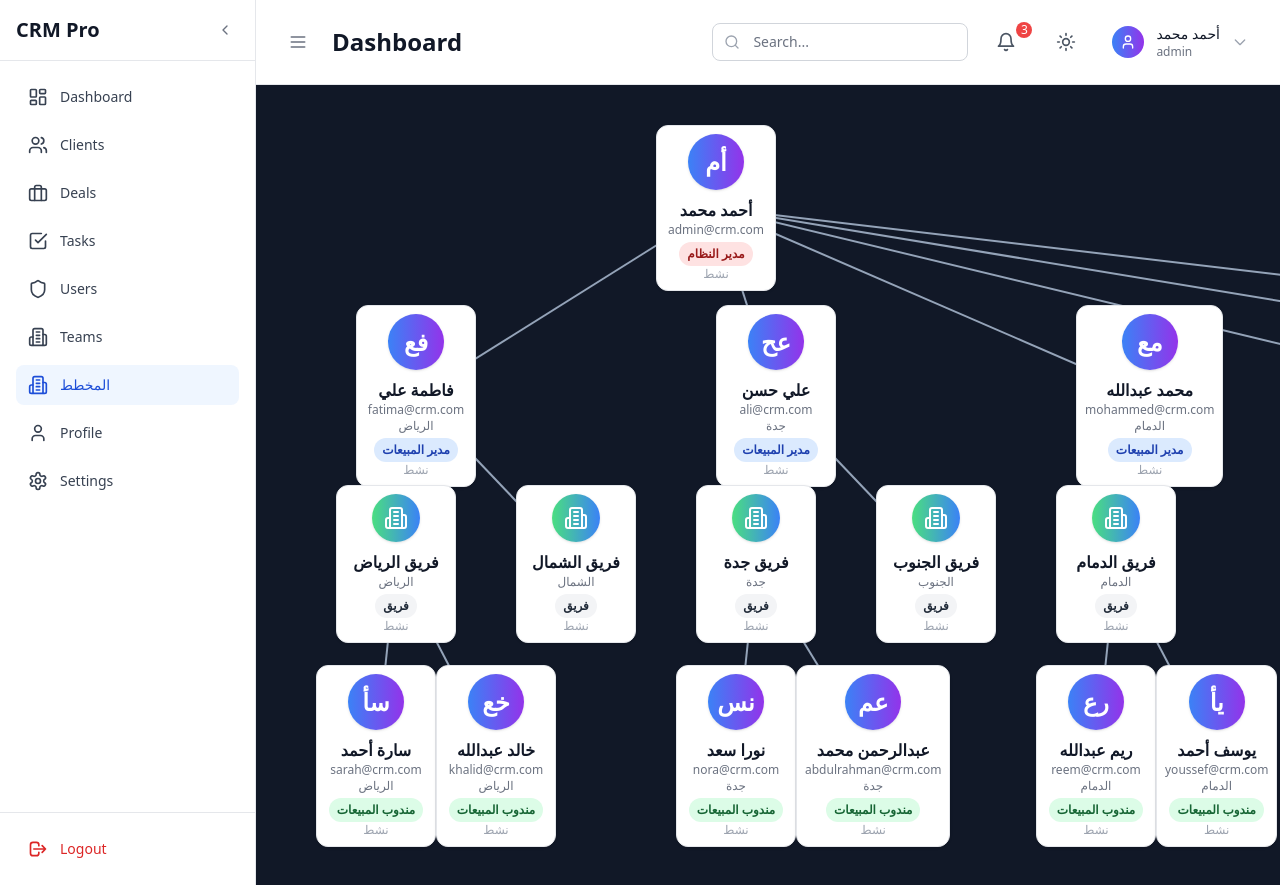
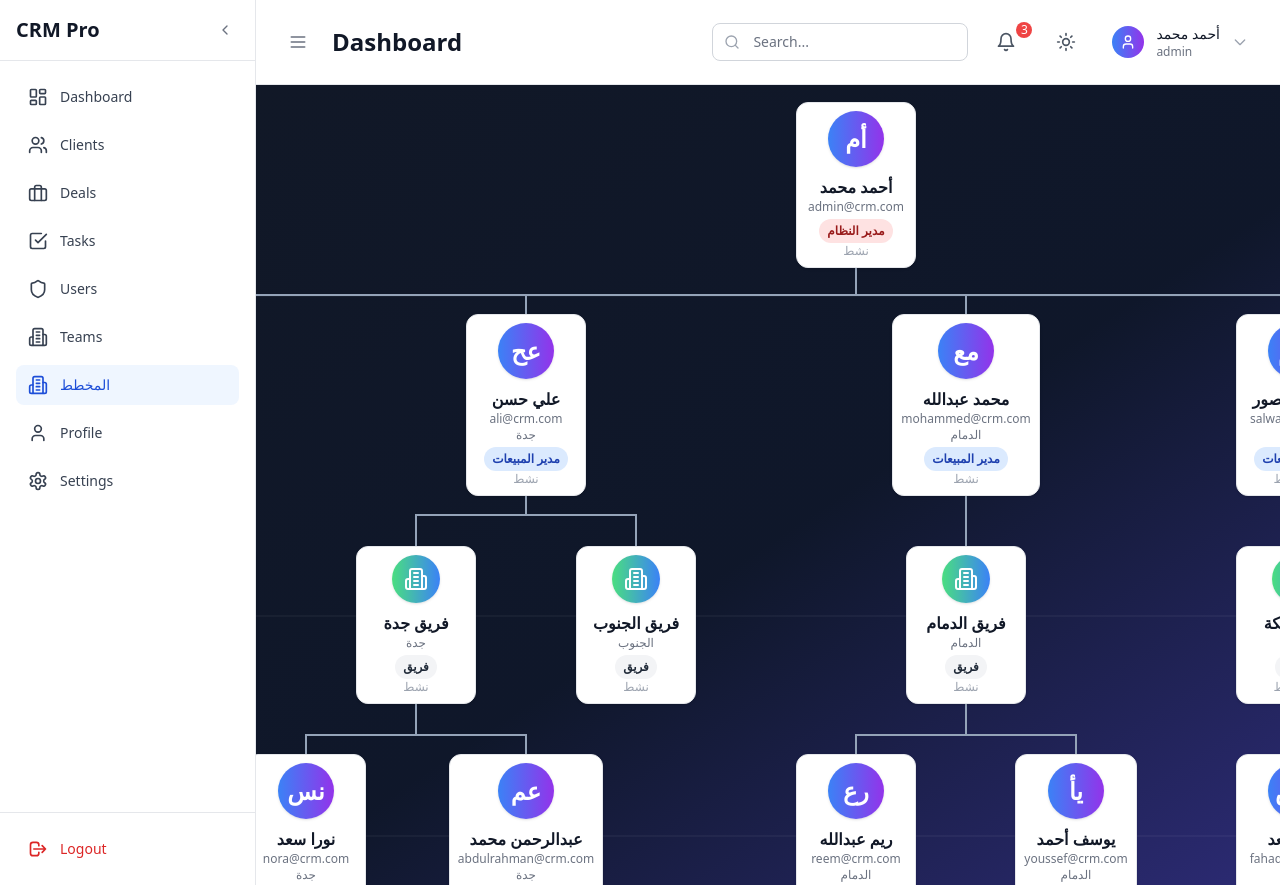
Before and after one commit to isamch/IC-CRM-Pro, a React (Vite) app: page /organization-chart in a window 1280 px wide. Built offline with nearby package versions, Linux system fonts and the light colour scheme; sample sign-in values are in the browser's storage.

Commit message:
best plan res

```diff
--- a/src/pages/OrganizationChart.tsx
+++ b/src/pages/OrganizationChart.tsx
@@ -93,28 +93,92 @@ function buildHierarchy() {
   return { admin: admin && admin.id ? { ...admin, type: 'admin' } : null, managers: managersWithTeams };
 }
 
-// توزيع تلقائي منظم (صفوف)
-function getInitialPositions(hierarchy: any) {
+// إعداد متغيرات الأبعاد والمسافات
+const CARD_WIDTH = 160;
+const CARD_HEIGHT = 120;
+const H_GAP = 60; // المسافة الأفقية بين البطاقات
+const V_GAP = 100; // المسافة العمودية بين الصفوف
+const CHART_WIDTH = 1200; // عرض المخطط الكلي
+
+// توزيع هرمي حقيقي: كل مدير مع فرقه ومندوبيه في عمود مستقل
+function getHierarchicalPositions(hierarchy: any) {
   const positions: NodePosition[] = [];
-  const rowHeight = 180;
-  const colWidth = 180;
-  // المدير في الأعلى
-  positions.push({ id: hierarchy.admin.id!, top: 0, left: 600 });
-  // المدراء
+  const CARD_WIDTH = 160;
+  const CARD_HEIGHT = 120;
+  const H_GAP = 60;
+  const V_GAP = 100;
+  const ROOT_TOP = 40;
+  const CHART_WIDTH = 1200;
+
+  // حساب عرض subtree لكل مدير
+  function getSubtreeWidth(manager: any) {
+    // أوسع صف: الفرق أو أكبر عدد من المندوبين في فريق
+    const teamsCount = manager.teams.length;
+    let maxReps = 0;
+    manager.teams.forEach((team: any) => {
+      if (team.reps.length > maxReps) maxReps = team.reps.length;
+    });
+    const teamRowWidth = teamsCount * CARD_WIDTH + (teamsCount - 1) * H_GAP;
+    const repsRowWidth = maxReps * CARD_WIDTH + (maxReps - 1) * H_GAP;
+    return Math.max(CARD_WIDTH, teamRowWidth, repsRowWidth);
+  }
+
+  // توزيع المدراء أفقيًا في منتصف المخطط
   const managers = hierarchy.managers;
-  const managerRow = 1;
-  managers.forEach((manager: any, i: number) => {
-    positions.push({ id: manager.id, top: managerRow * rowHeight, left: 200 + i * colWidth * 2 });
+  const subtreeWidths = managers.map(getSubtreeWidth);
+  const totalWidth = subtreeWidths.reduce((a: number, b: number) => a + b, 0) + (managers.length - 1) * H_GAP;
+  let x = (CHART_WIDTH - totalWidth) / 2;
+
+  // مدير النظام في الأعلى
+  if (hierarchy.admin) {
+    positions.push({
+      id: `admin-${hierarchy.admin.id}`,
+      top: ROOT_TOP,
+      left: (CHART_WIDTH - CARD_WIDTH) / 2,
+    });
+  }
+
+  // لكل مدير: ضع بطاقته، ثم فرقه تحته، ثم مندوبيه تحت كل فريق
+  managers.forEach((manager: any, mIdx: number) => {
+    const subtreeWidth = subtreeWidths[mIdx];
+    // مدير
+    const managerLeft = x + (subtreeWidth - CARD_WIDTH) / 2;
+    const managerTop = ROOT_TOP + CARD_HEIGHT + V_GAP;
+    positions.push({
+      id: `manager-${manager.id}`,
+      top: managerTop,
+      left: managerLeft,
+    });
     // الفرق
-    const teamRow = 2;
-    manager.teams.forEach((team: any, j: number) => {
-      positions.push({ id: team.id, top: teamRow * rowHeight, left: 120 + i * colWidth * 2 + j * colWidth });
-      // المندوبين
-      const repRow = 3;
-      team.reps.forEach((rep: any, k: number) => {
-        positions.push({ id: rep.id, top: repRow * rowHeight, left: 100 + i * colWidth * 2 + j * colWidth + k * 120 });
+    const teams = manager.teams;
+    const teamsCount = teams.length;
+    const teamsRowWidth = teamsCount * CARD_WIDTH + (teamsCount - 1) * H_GAP;
+    let teamX = x + (subtreeWidth - teamsRowWidth) / 2;
+    const teamTop = managerTop + CARD_HEIGHT + V_GAP;
+    teams.forEach((team: any, tIdx: number) => {
+      positions.push({
+        id: `team-${team.id}`,
+        top: teamTop,
+        left: teamX + tIdx * (CARD_WIDTH + H_GAP),
       });
     });
+    // مندوبي كل فريق
+    teams.forEach((team: any, tIdx: number) => {
+      const reps = team.reps;
+      const repsCount = reps.length;
+      if (repsCount === 0) return;
+      const repsRowWidth = repsCount * CARD_WIDTH + (repsCount - 1) * H_GAP;
+      const repsX = teamX + tIdx * (CARD_WIDTH + H_GAP) + (CARD_WIDTH - repsRowWidth) / 2;
+      const repsTop = teamTop + CARD_HEIGHT + V_GAP;
+      reps.forEach((rep: any, rIdx: number) => {
+        positions.push({
+          id: `rep-${rep.id}`,
+          top: repsTop,
+          left: repsX + rIdx * (CARD_WIDTH + H_GAP),
+        });
+      });
+    });
+    x += subtreeWidth + H_GAP;
   });
   return positions;
 }
@@ -137,28 +201,8 @@ export const OrganizationChart: React.FC = () => {
     ...hierarchy.managers.flatMap((m: any) => [m, ...m.teams, ...m.teams.flatMap((t: any) => t.reps)])
   ], [hierarchy]);
 
-  // حفظ أماكن كل عنصر
-  const [positions, setPositions] = useState<NodePosition[]>(() => {
-    // توزيع أولي يبدأ من left/top صغيرة
-    const positions: NodePosition[] = [];
-    const rowHeight = 180;
-    const colWidth = 180;
-    positions.push({ id: `admin-${hierarchy.admin!.id}`, top: 40, left: 400 });
-    const managers = hierarchy.managers;
-    const managerRow = 1;
-    managers.forEach((manager: any, i: number) => {
-      positions.push({ id: `manager-${manager.id}`, top: managerRow * rowHeight + 40, left: 100 + i * colWidth * 2 });
-      const teamRow = 2;
-      manager.teams.forEach((team: any, j: number) => {
-        positions.push({ id: `team-${team.id}`, top: teamRow * rowHeight + 40, left: 80 + i * colWidth * 2 + j * colWidth });
-        const repRow = 3;
-        team.reps.forEach((rep: any, k: number) => {
-          positions.push({ id: `rep-${rep.id}`, top: repRow * rowHeight + 40, left: 60 + i * colWidth * 2 + j * colWidth + k * 120 });
-        });
-      });
-    });
-    return positions;
-  });
+  // استبدال توزيع المواقع القديم
+  const [positions] = useState<NodePosition[]>(() => getHierarchicalPositions(hierarchy));
 
   // refs لكل عنصر (تهيئة آمنة داخل useEffect)
   const nodeRefs = useRef<{ [id: string]: React.RefObject<HTMLDivElement> }>({});
@@ -169,10 +213,6 @@ export const OrganizationChart: React.FC = () => {
     });
     // eslint-disable-next-line
   }, [allNodes]);
-
-  // drag state
-  const [dragId, setDragId] = useState<string | null>(null);
-  const [offset, setOffset] = useState<{ x: number; y: number }>({ x: 0, y: 0 });
 
   // خطوط بين العناصر
   const [lines, setLines] = useState<{ from: string; to: string }[]>([]);
@@ -195,26 +235,6 @@ export const OrganizationChart: React.FC = () => {
     // eslint-disable-next-line
   }, [positions]);
 
-  // drag events
-  const handleMouseDown = (id: string, e: React.MouseEvent) => {
-    setDragId(id);
-    const pos = positions.find(p => p.id === id);
-    if (pos) {
-      setOffset({ x: e.clientX - pos.left, y: e.clientY - pos.top });
-    }
-  };
-  const handleMouseMove = (e: React.MouseEvent) => {
-    if (!dragId) return;
-    setPositions(positions =>
-      positions.map(p =>
-        p.id === dragId
-          ? { ...p, left: e.clientX - offset.x, top: e.clientY - offset.y }
-          : p
-      )
-    );
-  };
-  const handleMouseUp = () => setDragId(null);
-
   // حساب مراكز العناصر لرسم الخطوط
   const getCenter = (id: string) => {
     const pos = positions.find(p => p.id === id)!;
@@ -227,25 +247,33 @@ export const OrganizationChart: React.FC = () => {
     };
   };
 
+  // رسم الخطوط بزوايا قائمة (L-shape)
+  const getLShapePath = (from: { x: number; y: number }, to: { x: number; y: number }) => {
+    // خط عمودي من النقطة الأولى لنصف المسافة، ثم أفقي للنقطة الثانية
+    const midY = (from.y + to.y) / 2;
+    return `M${from.x},${from.y} L${from.x},${midY} L${to.x},${midY} L${to.x},${to.y}`;
+  };
+
+  // تحسين مظهر الخلفية والبطاقات
   return (
     <div
-      className="relative w-full min-h-screen bg-gray-900"
-      onMouseMove={handleMouseMove}
-      onMouseUp={handleMouseUp}
-      style={{ minWidth: 1200 }}
+      className="relative w-full min-h-screen bg-gradient-to-br from-gray-900 via-slate-900 to-indigo-900"
+      style={{ minWidth: CHART_WIDTH }}
     >
-      {/* خطوط SVG */}
+      {/* خطوط بين الصفوف (اختياري) */}
+      <div className="absolute left-0 w-full" style={{ top: CARD_HEIGHT + 40 + V_GAP / 2, height: 2, background: 'rgba(255,255,255,0.04)' }} />
+      <div className="absolute left-0 w-full" style={{ top: 2 * (CARD_HEIGHT + V_GAP) + 40 + V_GAP / 2, height: 2, background: 'rgba(255,255,255,0.04)' }} />
+      <div className="absolute left-0 w-full" style={{ top: 3 * (CARD_HEIGHT + V_GAP) + 40 + V_GAP / 2, height: 2, background: 'rgba(255,255,255,0.04)' }} />
+      {/* خطوط SVG بزوايا قائمة */}
       <svg className="absolute top-0 left-0 w-full h-full pointer-events-none z-0">
         {lines.map((line, idx) => {
           const from = getCenter(line.from);
           const to = getCenter(line.to);
           return (
-            <line
+            <path
               key={idx}
-              x1={from.x}
-              y1={from.y}
-              x2={to.x}
-              y2={to.y}
+              d={getLShapePath(from, to)}
+              fill="none"
               stroke="#94a3b8"
               strokeWidth={2}
               markerEnd="url(#arrowhead)"
@@ -273,11 +301,14 @@ export const OrganizationChart: React.FC = () => {
                 position: 'absolute',
                 top: pos.top,
                 left: pos.left,
-                cursor: 'grab',
+                width: CARD_WIDTH,
+                height: CARD_HEIGHT,
                 zIndex: 10,
                 userSelect: 'none',
+                display: 'flex',
+                alignItems: 'center',
+                justifyContent: 'center',
               }}
-              onMouseDown={e => handleMouseDown(refKey, e)}
             >
               <NodeCard node={node} />
             </div>
```
